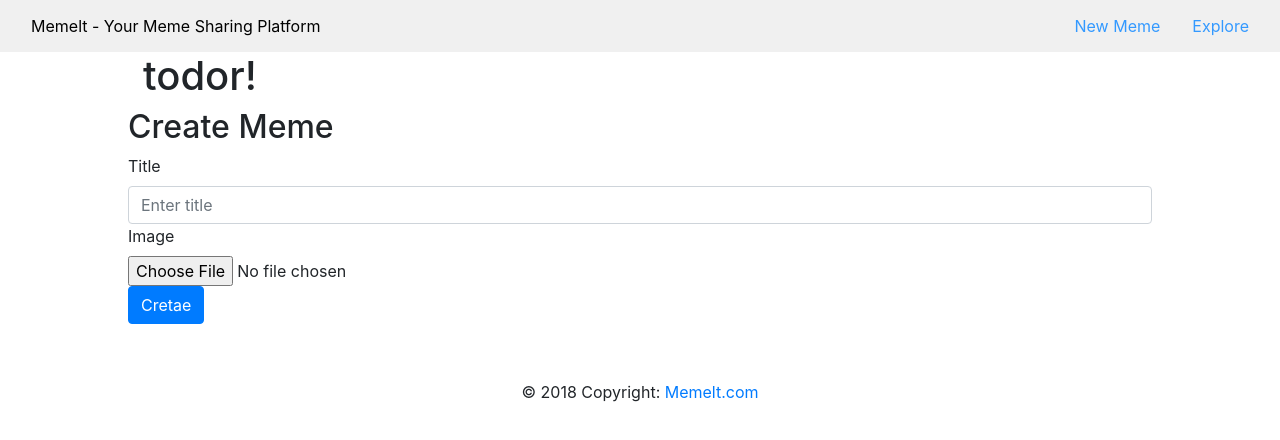
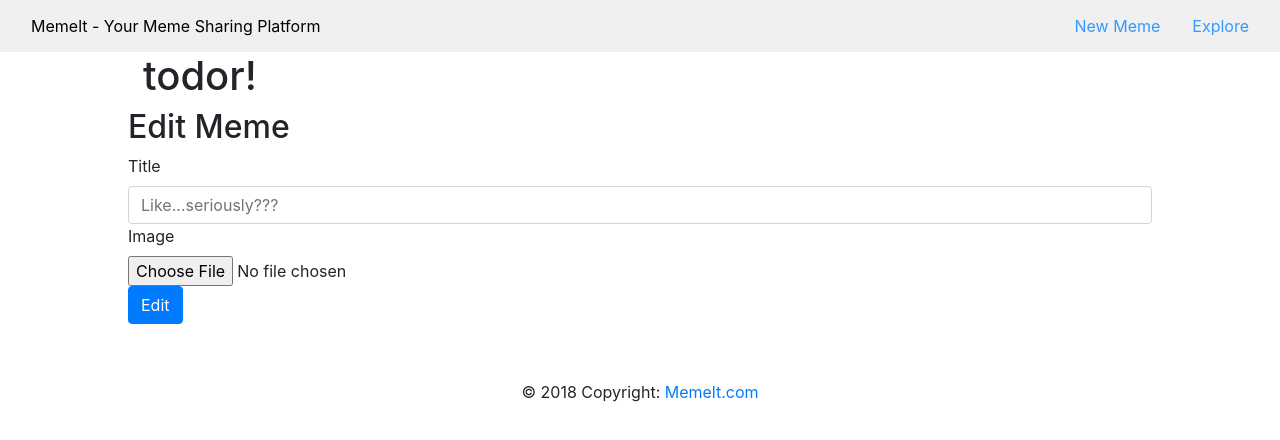
Before and after one commit to TodorAngelov97/MemeApplication, an Angular app in the folder meme-application/: page /edit-meme/1 in a window 1280 px wide. Before the commit this address led to /. Shown: the top 440 px of the page. Built offline with nearby package versions, Linux system fonts and the light colour scheme.

Commit message:
Added edit-meme template

```diff
--- a/meme-application/src/app/app-routing.module.ts
+++ b/meme-application/src/app/app-routing.module.ts
@@ -2,11 +2,12 @@ import { NgModule } from '@angular/core';
 import { Routes, RouterModule } from '@angular/router';
 import { MemeGridComponent } from './main-container/meme-grid/meme-grid.component';
 import { CreateMemeComponent } from './main-container/create-meme/create-meme.component';
-
+import { EditMemeComponent } from './main-container/edit-meme/edit-meme.component';
 
 const routes: Routes = [
   { path: '', component: MemeGridComponent, pathMatch: 'full' },
   { path: 'create-meme', component: CreateMemeComponent },
+  { path: 'edit-meme/:id', component: EditMemeComponent },
 ];
 
 
--- a/meme-application/src/app/app.module.ts
+++ b/meme-application/src/app/app.module.ts
@@ -9,6 +9,7 @@ import { MainContainerComponent } from './main-container/main-container.componen
 import { MemeGridComponent } from './main-container/meme-grid/meme-grid.component';
 import { MemeCardComponent } from './main-container/meme-grid/meme-card/meme-card.component';
 import { CreateMemeComponent } from './main-container/create-meme/create-meme.component';
+import { EditMemeComponent } from './main-container/edit-meme/edit-meme.component';
 
 @NgModule({
   declarations: [
@@ -18,7 +19,8 @@ import { CreateMemeComponent } from './main-container/create-meme/create-meme.co
     MainContainerComponent,
     MemeGridComponent,
     MemeCardComponent,
-    CreateMemeComponent
+    CreateMemeComponent,
+    EditMemeComponent
   ],
   imports: [
     BrowserModule,
--- /dev/null
+++ b/meme-application/src/app/main-container/edit-meme/edit-meme.component.html
@@ -0,0 +1,17 @@
+<!-- <app-meme-card [meme]=getMemeById(id)></app-meme-card> -->
+
+<h2>Edit Meme</h2>
+
+<form>
+    <div class="form-group">
+        <label for="title">Title</label>
+        <input type="password" class="form-control" id="title" placeholder="Like...seriously???">
+
+        <label for="image">Image</label>
+        <input type="file" class="form-control-file" id="image">
+
+        <button type="submit" class="btn btn-primary">Edit</button>
+
+    </div>
+
+</form>
--- /dev/null
+++ b/meme-application/src/app/main-container/edit-meme/edit-meme.component.ts
@@ -0,0 +1,21 @@
+import { Component, OnInit, Input } from '@angular/core';
+
+
+
+@Component({
+  selector: 'app-edit-meme',
+  templateUrl: './edit-meme.component.html',
+  styleUrls: ['./edit-meme.component.scss']
+})
+export class EditMemeComponent implements OnInit {
+
+
+  constructor() {
+  }
+
+  ngOnInit() {
+  }
+
+
+
+}
--- a/meme-application/src/app/main-container/main-container.component.html
+++ b/meme-application/src/app/main-container/main-container.component.html
@@ -1,4 +1,3 @@
 <div class="main-container">
     <router-outlet> </router-outlet>
-    <app-create-meme></app-create-meme>
 </div>
--- a/meme-application/src/app/main-container/meme-grid/meme-grid.component.ts
+++ b/meme-application/src/app/main-container/meme-grid/meme-grid.component.ts
@@ -1,6 +1,9 @@
 import { Component, OnInit } from '@angular/core';
 
 import { MEMES } from '../../mock-memes';
+
+// import {MemeService} from '../../services/meme.service'
+
 @Component({
   selector: 'app-meme-grid',
   templateUrl: './meme-grid.component.html',
```
Also changed, not shown: meme-application/src/app/main-container/edit-meme/edit-meme.component.scss (added), meme-application/src/app/mock-memes.ts (line endings or trailing spaces), 1 other file (tests, documents, lock files or other folders).
